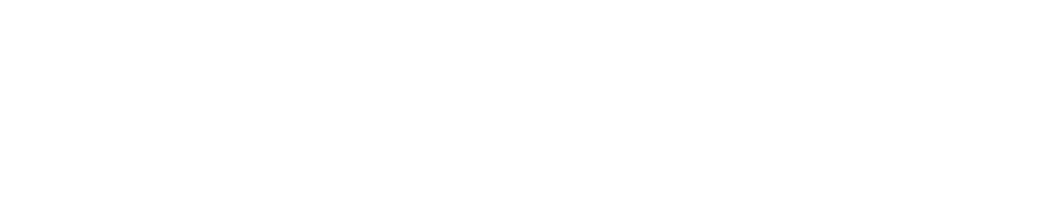
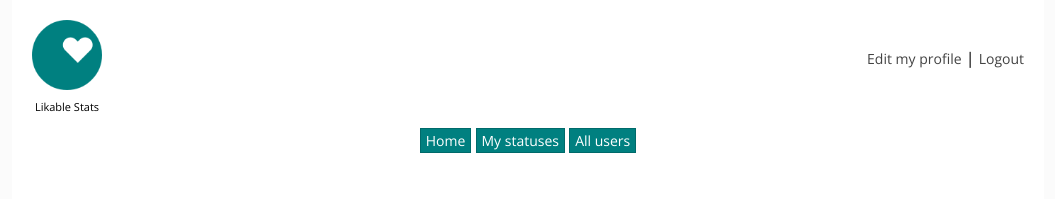
Before and after one commit to sonoftheweb/twitter-clone, a plain HTML site: page index.html in a window 1280 px wide. Shown: the whole page, without its empty margins (112-1167 px from the left). Drawn offline with nearby package versions, Linux system fonts and the light colour scheme.

Commit message:
Added some HTML structure and CSS styling

```diff
--- a/index.html
+++ b/index.html
@@ -3,8 +3,39 @@
 <head>
     <meta charset="UTF-8">
     <title>Twitter clone</title>
+    <link href='https://fonts.googleapis.com/css?family=Open+Sans:400,300,600,700' rel='stylesheet' type='text/css'>
+    <link rel="stylesheet" href="style.css" type="text/css">
 </head>
 <body>
+    <!--Begin main container-->
+    <div class="container">
+        <!--Begin header container-->
+        <header>
+            <div class="logo">
+                <img src="img/logo.png"/>
+                Likable Stats
+            </div>
 
+            <ul class="top-menu">
+                <li><a href="#">Edit my profile</a></li>
+                <li><a href="#">Logout</a></li>
+            </ul>
+
+            <div class="clearfix"></div>
+
+            <div class="outer-menu-container">
+                <div class="table-view">
+                    <ul class="main-menu">
+                        <li><a href="#">Home</a></li>
+                        <li><a href="#">My statuses</a></li>
+                        <li><a href="#">All users</a></li>
+                    </ul>
+                </div>
+            </div>
+
+        </header>
+        <!--End header container-->
+    </div>
+    <!--End main container-->
 </body>
 </html>
--- a/style.css
+++ b/style.css
@@ -23,26 +23,111 @@ time, mark, audio, video {
     font: inherit;
     vertical-align: baseline;
 }
+
 /* HTML5 display-role reset for older browsers */
 article, aside, details, figcaption, figure,
 footer, header, hgroup, menu, nav, section {
     display: block;
 }
+
 body {
     line-height: 1;
 }
+
 ol, ul {
     list-style: none;
 }
+
 blockquote, q {
     quotes: none;
 }
+
 blockquote:before, blockquote:after,
 q:before, q:after {
     content: '';
     content: none;
 }
+
 table {
     border-collapse: collapse;
     border-spacing: 0;
 }
+
+/*actual css - Jacob Ekanem*/
+body {
+    font-family: 'Open Sans', sans-serif;
+    background: #fbfbfb;
+}
+
+.container {
+    background: #fff;
+    width: 992px;
+    min-height: 600px;
+    margin: 0 auto;
+    padding: 20px;
+}
+
+.logo {
+    width: 70px;
+    font-size: 11px;
+    text-align: center;
+    float: left;
+}
+
+.logo img {
+    width: 100%;
+    height: auto;
+    margin-bottom: 10px;
+}
+
+.top-menu {
+    float: right;
+    margin-top: 30px;
+}
+
+.top-menu li {
+    display: inline;
+}
+
+.top-menu li:after {
+    content: ' | ';
+}
+
+.top-menu li:last-child:after {
+    content: '';
+}
+
+.top-menu a, .main-menu a {
+    color: #434343;
+    text-decoration: none;
+    font-size: 14px;
+}
+
+.outer-menu-container {
+    height: 84px;
+}
+
+.table-view {
+    display: table;   /* Allow the centering to work */
+    margin: 0 auto;
+}
+
+ul.main-menu {
+    min-width: 200px;
+    list-style: none;
+    padding-top: 20px;
+}
+ul.main-menu li {
+    display: inline;
+}
+
+.main-menu li a{
+    background: #008080;
+    border: 1px solid #006a6a;
+    color: #fff;
+    padding: 2px 5px;
+}
+
+.clearfix {
+    clear: both;
+}
```
Also changed, not shown: img/logo.png (added). Lines whose indentation alone changed are shown as unchanged.
